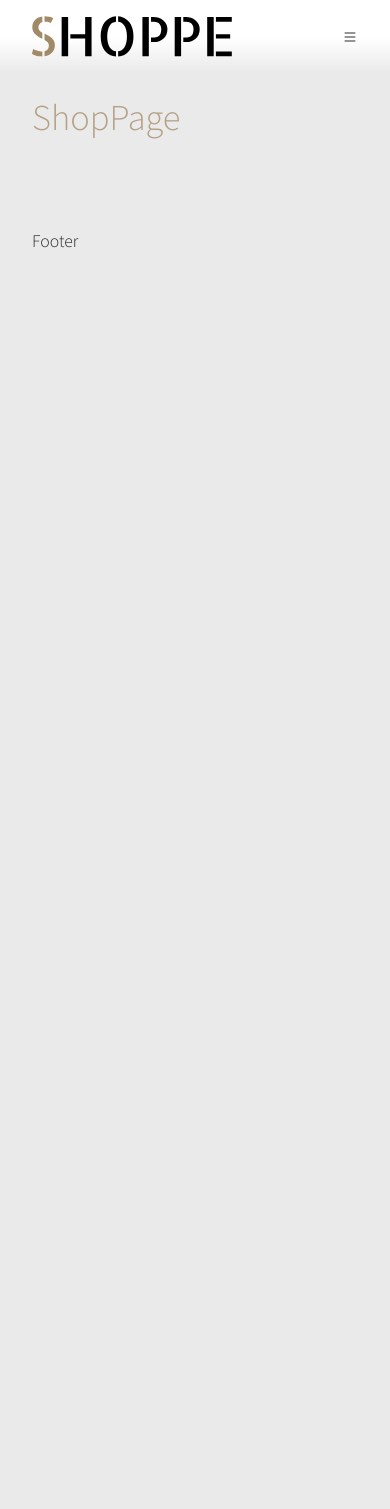
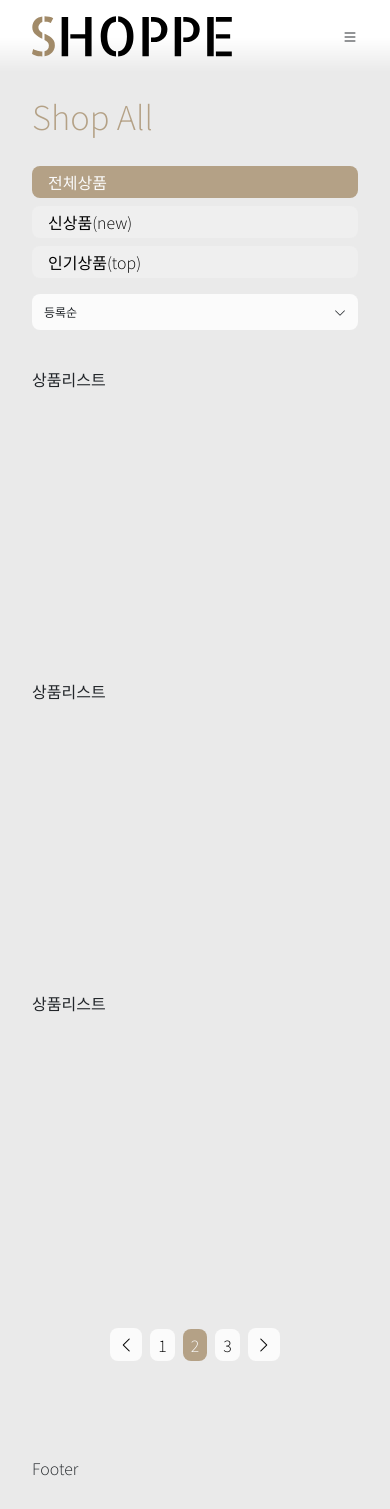
Before and after one commit to nue-os/react-shop, a React (Vite) app: page /shop in a window 390 px wide. Before the commit the page ends 844 px from the top, so only its background shows below. Built offline with nearby package versions, Linux system fonts and the light colour scheme.

Commit message:
[style] Shop 페이지 레이아웃 및 스타일링

```diff
--- a/db.json
+++ b/db.json
@@ -193,6 +193,24 @@
       "price": 58000,
       "category": "new",
       "discount": 0,
+      "count": 2
+    },
+    {
+      "id": "9",
+      "title": "14K/18K 르끌레어 리프 큐빅 일체형 목걸이",
+      "img": "image9.jpg",
+      "price": 140000,
+      "category": "new",
+      "discount": 10,
+      "count": 1
+    },
+    {
+      "id": "8",
+      "title": "진주 헤어핀 스타일링 5종 연예인 스타일 옆머리 고정삔 5종",
+      "img": "image8.jpg",
+      "price": 54000,
+      "category": "new",
+      "discount": 10,
       "count": 1
     }
   ]
--- a/src/pages/ShopPage.jsx
+++ b/src/pages/ShopPage.jsx
@@ -1,9 +1,51 @@
-import React from 'react'
+import React, { useState } from 'react'
+import css from './ShopPage.module.css'
 
 const ShopPage = () => {
+  const [isDown, setIsDown] = useState(false)
   return (
-    <main>
-      <h2>ShopPage</h2>
+    <main className={css.shopPage}>
+      <h2>Shop All</h2>
+      <div className={css.filterFn}>
+        {/* 카테고리 선택 기능*/}
+        <div className={css.category}>
+          <button className={css.active}>전체상품</button>
+          <button>신상품(new)</button>
+          <button>인기상품(top)</button>
+        </div>
+        {/* 정렬 기능 */}
+        <div className={`${css.sort} ${isDown ? css.active : ''}`}>
+          <div className={css.sortHeader} onClick={() => setIsDown(!isDown)}>
+            <p>등록순</p>
+            <i className={`bi bi-chevron-${isDown ? 'up' : 'down'}`}></i>
+          </div>
+          <ul>
+            <li className={css.active}>등록순</li>
+            <li>낮은 가격순</li>
+            <li>높은 가격순</li>
+            <li>낮은 할인순</li>
+            <li>높은 할인순</li>
+          </ul>
+        </div>
+      </div>
+      <div className={css.productList}>
+        <ul className={css.list}>
+          <li>상품리스트</li>
+          <li>상품리스트</li>
+          <li>상품리스트</li>
+        </ul>
+        <div className={css.paginationArea}>
+          <button>
+            <i className="bi bi-chevron-left"></i>
+          </button>
+          <button>1</button>
+          <button className={css.active}>2</button>
+          <button>3</button>
+          <button>
+            <i className="bi bi-chevron-right"></i>
+          </button>
+        </div>
+      </div>
     </main>
   )
 }
--- /dev/null
+++ b/src/pages/ShopPage.module.css
@@ -0,0 +1,143 @@
+.shopPage {
+  display: flex;
+  flex-wrap: wrap;
+  gap: var(--fs33);
+}
+.shopPage h2 {
+  width: 100%;
+  margin-bottom: 0;
+}
+
+.filterFn {
+  width: 130px;
+}
+.category {
+  display: flex;
+  flex-direction: column;
+  gap: var(--fs8);
+}
+.category button {
+  width: 100%;
+  outline: none;
+  border: none;
+  padding: var(--fs8) var(--fs16);
+  border-radius: var(--fs8);
+  text-align: left;
+  transition: 0.3s;
+}
+.category button:hover,
+.category button.active {
+  background-color: var(--dark-colors-accent-dark);
+  color: var(--dark-colors-white-dark);
+}
+
+.sort {
+  margin: var(--fs33) 0;
+  font-size: var(--fs12);
+  position: relative;
+}
+.sortHeader {
+  background-color: var(--dark-colors-white-dark);
+  padding: var(--fs12);
+  border-radius: var(--fs8);
+  position: relative;
+  cursor: pointer;
+}
+.sortHeader i {
+  position: absolute;
+  top: 50%;
+  transform: translateY(-50%);
+  right: var(--fs12);
+}
+.sort ul {
+  max-height: 0;
+  overflow: hidden;
+  transition: 0.3s;
+  background-color: var(--dark-colors-white-dark);
+  margin-top: var(--fs8);
+  position: absolute;
+  width: 100%;
+}
+.sort ul > li {
+  border-bottom: 1px dotted var(--dark-colors-gray-dark);
+  padding: var(--fs8);
+  cursor: pointer;
+}
+.sort ul > li.active {
+  background-color: var(--dark-colors-light-gray-dark);
+  color: var(--dark-colors-white-dark);
+}
+/* .sort.active .sortHeader i {
+  transform: translateY(-50%) rotate(180deg);
+} */
+.sort.active ul {
+  max-height: 200px;
+}
+
+.productList {
+  flex: 1;
+}
+.list {
+  display: grid;
+  grid-template-columns: repeat(auto-fill, minmax(200px, 1fr));
+  gap: var(--fs12);
+}
+.list > li {
+  height: 300px;
+}
+
+.paginationArea {
+  display: flex;
+  justify-content: center;
+  align-items: center;
+  gap: var(--fs8);
+  margin: var(--fs33) 0;
+}
+.paginationArea button {
+  border: none;
+  outline: none;
+  background-color: var(--dark-colors-white-dark);
+  border-radius: var(--fs8);
+  padding: var(--fs8);
+  transition: 0.3s;
+}
+.paginationArea button:hover,
+.paginationArea button.active {
+  background-color: var(--dark-colors-accent-dark);
+  color: var(--dark-colors-white-dark);
+}
+
+@media (max-width: 1100px) {
+  .filterFn {
+    width: 100%;
+    display: flex;
+    justify-content: space-between;
+    align-items: center;
+  }
+  .category {
+    flex-direction: row;
+  }
+  .category button {
+    width: auto;
+  }
+  .sort {
+    width: 150px;
+    margin: 0;
+  }
+  .sortHeader {
+    margin: var(--fs8) 0;
+  }
+}
+@media (max-width: 600px) {
+  .filterFn {
+    flex-direction: column;
+    gap: var(--fs8);
+  }
+  .category {
+    flex-direction: column;
+    width: 100%;
+  }
+  .sort {
+    width: 100%;
+  }
+}
```
